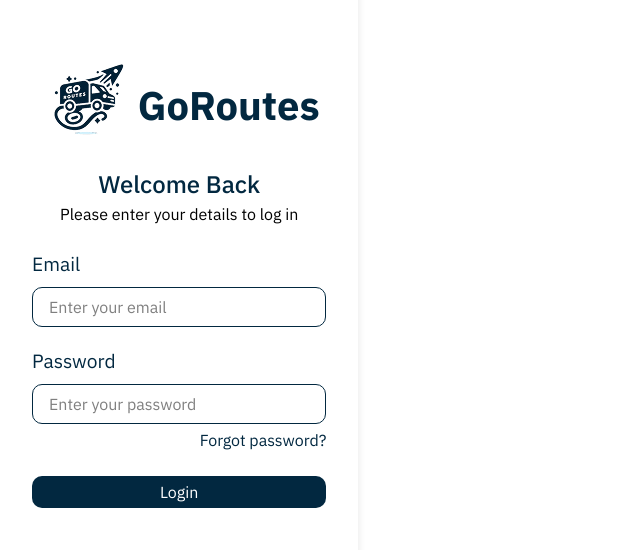
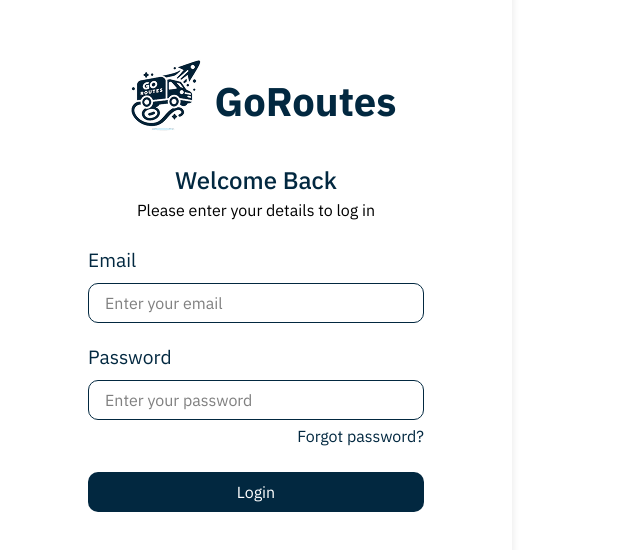
Before and after one commit to GoRoutes/GoRoutes_FrontEnd, a Vue app: page /blank/login in a window 1280 px wide. Shown: the part 110-660 px from the top of the page, without its empty margins (0-640 px from the left). Built offline with nearby package versions, Linux system fonts and the light colour scheme.

Commit message:
CHORE: Adjust layout

```diff
--- a/src/components/auth/ButtonComp.vue
+++ b/src/components/auth/ButtonComp.vue
@@ -1,11 +1,12 @@
 <script setup>
 defineProps({
     'name': String,
+    'padding': String,
 });
 </script>
 <template>
     <div>
-        <button class="btn" @click="$emit('click')">
+        <button class="btn" @click="$emit('click')" :style="{ padding: padding }">
             {{ name }}
         </button>
     </div>
--- a/src/components/auth/LoginComp.vue
+++ b/src/components/auth/LoginComp.vue
@@ -10,7 +10,7 @@ import LogoComp from "./LogoComp.vue";
         <div class="form-container">
             <InputComp label="Email" type="email" placeholder="Enter your email" v-model="email" haveSubtext="false" />
             <InputComp label="Password" type="password" placeholder="Enter your password" v-model="password" haveSubtext="true" subtext="Forgot password?" />
-            <ButtonComp name="Login" @click="handleLogin" />
+            <ButtonComp name="Login" @click="handleLogin" padding=".5rem" />
         </div>
     </div>
     <div class="aside">
@@ -29,7 +29,7 @@ import LogoComp from "./LogoComp.vue";
 .aside{
     margin: auto;
     gap: 1rem;
-    width: 50%;
+    width: 60%;
     height: 100vh;
     display: flex;
     flex-direction: column;
@@ -47,7 +47,7 @@ import LogoComp from "./LogoComp.vue";
     align-items: center;
     justify-content: center;
     height: 100vh;
-    width: 28%;
+    width: 40%;
     box-shadow: 0 4px 8px rgba(0, 0, 0, 0.1);
     background-color: #fff;
 }
--- a/src/layouts/DefaultLayout.vue
+++ b/src/layouts/DefaultLayout.vue
@@ -19,7 +19,6 @@ import { HeaderMain, AsideMain } from '@/components'
         </div>
     </div>
 
-    <RouterView />
 </template>
 
 <style scoped>
@@ -50,5 +49,4 @@ import { HeaderMain, AsideMain } from '@/components'
 
 
 }
-
 </style>
```
